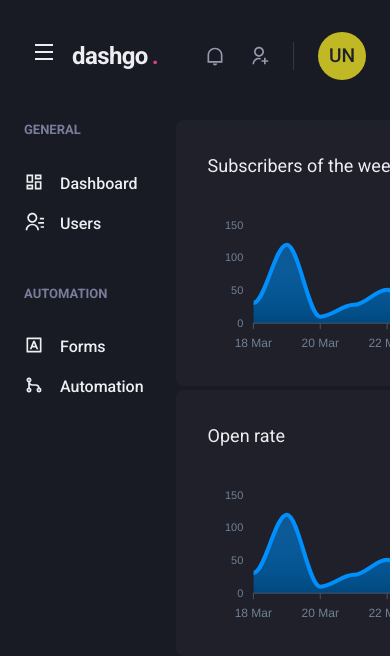
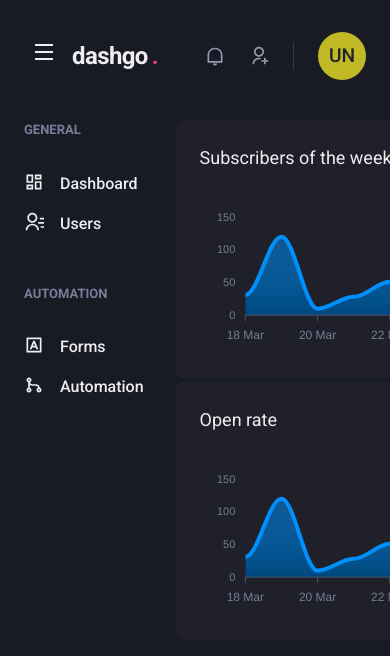
Before and after one commit to GianRossini/dashgo, a Next.js app: page /dashboard in a window 390 px wide. Shown: the top 656 px of the page. Built offline with nearby package versions, Linux system fonts and the light colour scheme.

Commit message:
turns dashboard responsive

```diff
--- a/src/pages/dashboard.tsx
+++ b/src/pages/dashboard.tsx
@@ -82,12 +82,12 @@
         <Sidebar />
 
         <SimpleGrid flex="1" gap="1" minChildWidth="320px" align="flex-start">
-          <Box p="8" bg="gray.800" borderRadius={8} pb={4}>
+          <Box p={["6", "8"]} bg="gray.800" borderRadius={8} pb={4}>
             <Text fontSize="lg" mb="4">Subscribers of the week</Text>
             <Chart options={options} series={series} type="area" height="160" />
           </Box>
 
-          <Box p="8" bg="gray.800" borderRadius={8} pb={4}>
+          <Box p={["6", "8"]} bg="gray.800" borderRadius={8} pb={4}>
             <Text fontSize="lg" mb="4">Open rate</Text>
             <Chart options={options} series={series} type="area" height="160" />
           </Box>
```
